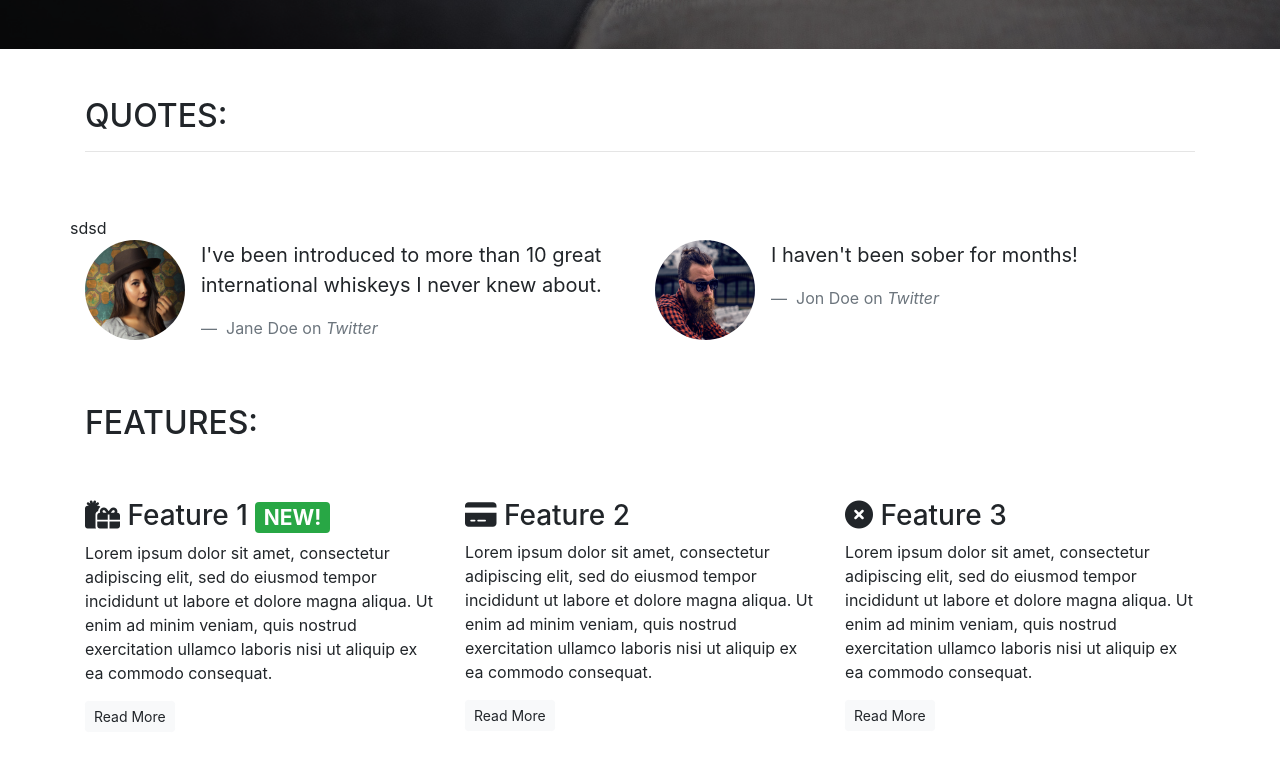
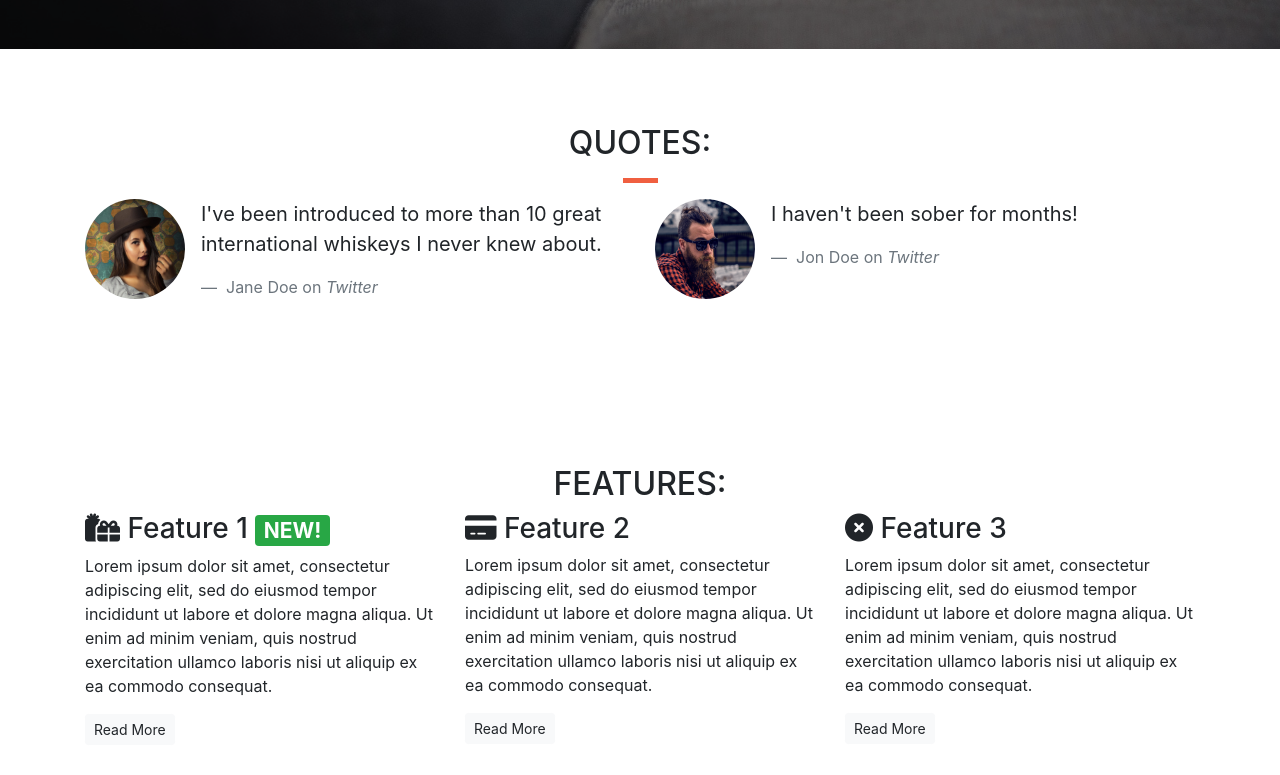
Before and after one commit to Oxymetaphoric/whiskysite, a plain HTML site: page index.html in a window 1280 px wide. Shown: the part 751-1526 px from the top of the page. Before the commit the page ends 1499 px from the top, so only its background shows below. Drawn offline with nearby package versions, Linux system fonts and the light colour scheme.

Commit message:
stryling the quotes and features header elements

```diff
--- a/assets/css/style.css
+++ b/assets/css/style.css
@@ -56,10 +56,25 @@
   margin-bottom: 30px;
 }
 
+/* page headers  */
+
+.page-header {
+  margin-bottom: 0;
+  border-bottom: 0;
+  text-align: center;
+}
+
+.page-header h2 {
+  margin-top: 0;
+}
+
+/* block divider */
+
 .block-divider {
   width: 75px;
   height: 5px;
   border: 0;
+  background-color: #f05f40;
 }
 
 .block-divider--orange {
@@ -68,6 +83,13 @@
 
 .block-divider--short {
   width: 35px;
+}
+
+/* content containers */
+
+.content-container {
+  padding-top: 75px;
+  padding-bottom: 75px;
 }
 
 /* nav bar */
--- a/index.html
+++ b/index.html
@@ -94,13 +94,13 @@
         </div>
       </div>
 
-      <div class="container quotes-container">
+      <div class="container quotes-container content-container">
       <section class="quotes">
         <div class="row">
-          <div class="col-12 my-5">
+          <div class="col-12 page-header">
             <h2 class="text-uppercase">Quotes:</h2>
-            <hr />
-          </div>sdsd
+            <hr class="block-divider block-divider--short">
+          </div>
         </div>
         <div class="row">
           <div class="col-12 col-md-6">
@@ -149,11 +149,13 @@
       </section>
       </div>
 
-      <div class="container features-container">
+      <div class="container features-container content-container">
       <section class="features">
-        <div class="row col-12 col-md-6 my-5">
+        <div class="row">
+        <div class="col-12 page-header">
           <h2 class="text-uppercase">Features:</h2>
         </div>
+      </div>
         <div class="row">
           <div class="col-12 col-md-6 col-lg-4">
             <div class="feature">
```
